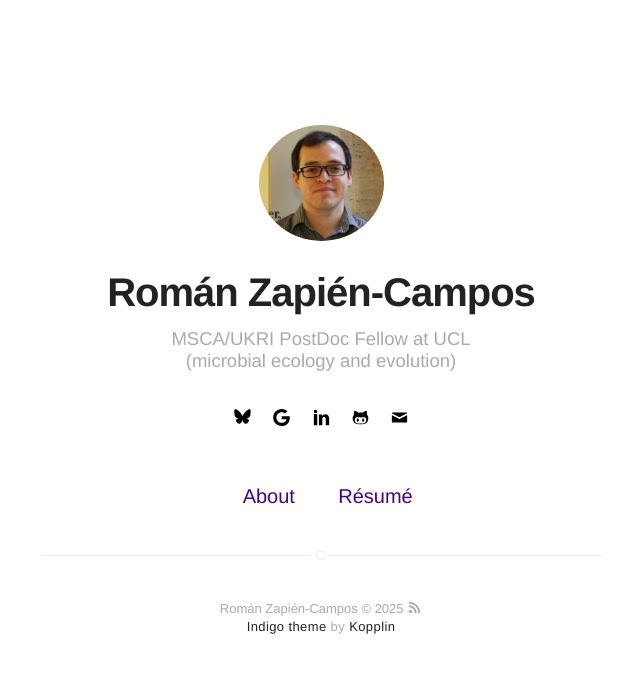
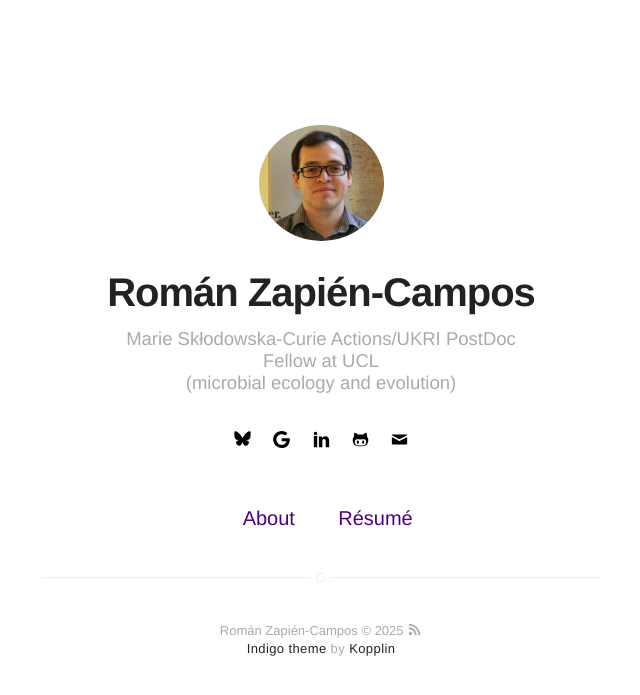
Before and after one commit to romanzapien/romanzapien.github.io, a Jekyll site: the page built from index.html, in a window 1280 px wide. Shown: the top 695 px of the page, without its empty margins (319-959 px from the left). Built offline with Jekyll 4.4.1, drawn with Linux system fonts in a browser that asks for light colours.

Commit message:
Update _config.yml

```diff
--- a/_config.yml
+++ b/_config.yml
@@ -1,6 +1,6 @@
 # main text of home
 name: Román Zapién-Campos
-bio: MSCA/UKRI PostDoc Fellow at UCL<br>(microbial ecology and evolution)
+bio: Marie Skłodowska-Curie Actions/UKRI PostDoc Fellow at UCL<br>(microbial ecology and evolution)
 
 # twitter summary info
 description: Román Zapién-Campos personal website
```
